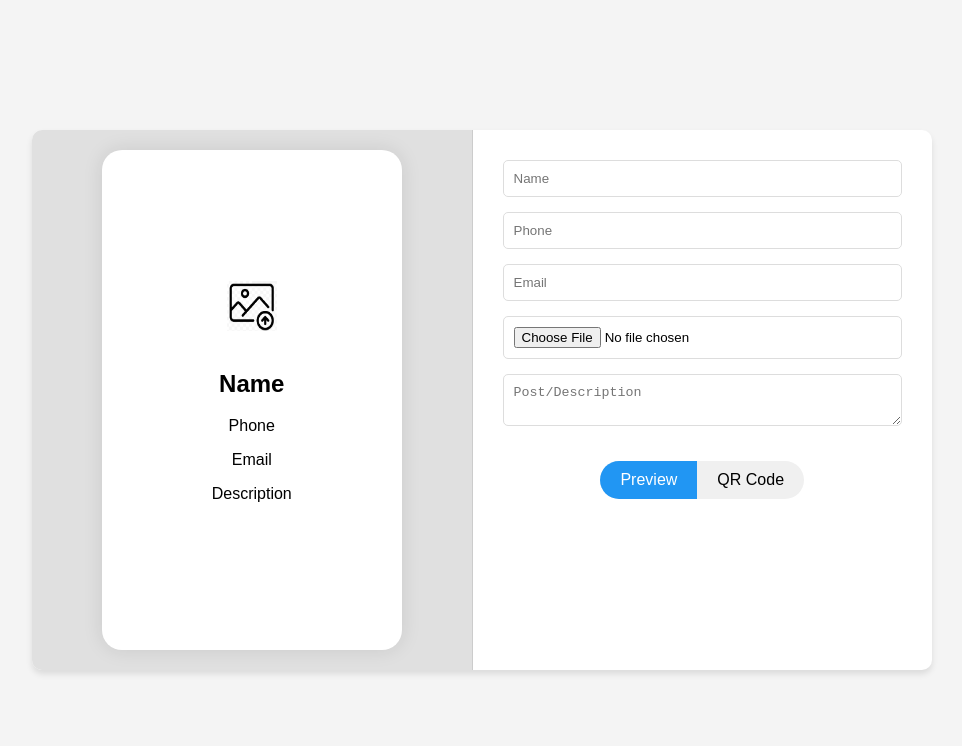
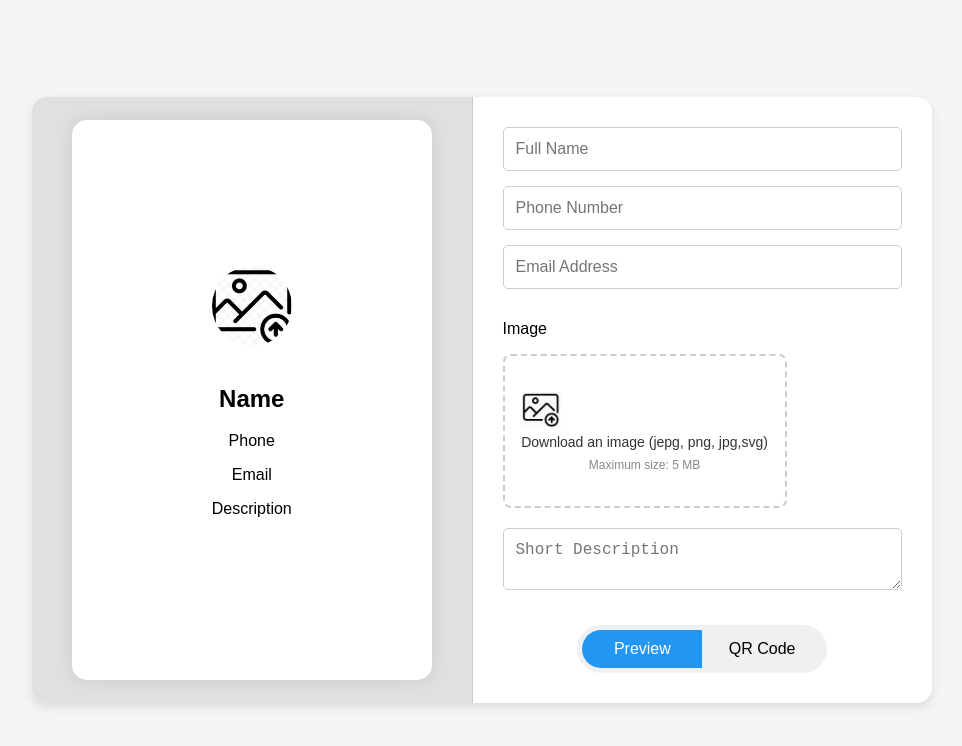
Before and after one commit to biko2020/vCard, a plain HTML site: page index.html in a window 1280 px wide. Shown: the whole page, without its empty margins (158-1120 px from the left). Drawn offline with nearby package versions, Linux system fonts and the light colour scheme; no server answers.

Commit message:
styling the UI

```diff
--- a/assets/css/styles.css
+++ b/assets/css/styles.css
@@ -11,8 +11,8 @@ body {
 .container {
     display: flex;
     background-color: white;
-    box-shadow: 0 4px 6px rgba(0, 0, 0, 0.1);
-    border-radius: 10px;
+    box-shadow: 0 4px 10px rgba(0, 0, 0, 0.1);
+    border-radius: 15px;
     overflow: hidden;
     width: 900px;
 }
@@ -30,37 +30,33 @@ body {
 
 .phone-content {
     background-color: white;
-    border-radius: 20px;
-    width: 300px;
-    height: 500px;
+    border-radius: 15px;
+    width: 320px;
+    height: 520px;
     display: flex;
     flex-direction: column;
     align-items: center;
     justify-content: center;
-    overflow: hidden;
-    box-shadow: 0 0 20px rgba(0,0,0,0.1);
+    box-shadow: 0 0 15px rgba(0,0,0,0.1);
+    padding: 20px;
 }
 
 #preview-card, #qr-code-container {
     display: flex;
     flex-direction: column;
     align-items: center;
-    justify-content: center;
     text-align: center;
-    padding: 20px;
     width: 100%;
 }
 
 #profile-preview {
-    width: 50px;
-    height: 50px;
-    /* border-radius: 50%; */
-    /* object-fit: cover; */
-    background-size: cover;
-    background-position: center;
-    background-repeat: no-repeat;
+    width: 80px;
+    height: 80px;
+    border-radius: 50%;
+    object-fit: cover;
     margin-bottom: 15px;
 }
+
 .form-section {
     flex: 1;
     padding: 30px;
@@ -76,9 +72,10 @@ body {
 #vcard-form input,
 #vcard-form textarea {
     margin-bottom: 15px;
-    padding: 10px;
-    border: 1px solid #ddd;
+    padding: 12px;
+    border: 1px solid #ccc;
     border-radius: 5px;
+    font-size: 16px;
 }
 
 .toggle-container {
@@ -90,8 +87,10 @@ body {
 .toggle-switch {
     display: flex;
     background-color: #f0f0f0;
-    border-radius: 20px;
+    border-radius: 25px;
     overflow: hidden;
+    padding: 5px;
+    width: 60%;
 }
 
 .toggle-switch input {
@@ -102,14 +101,81 @@ body {
     padding: 10px 20px;
     cursor: pointer;
     transition: background-color 0.3s;
+    flex: 1; /* Make labels fill the available space */
+    text-align: center;
 }
 
 .toggle-switch input:checked + label {
     background-color: #2196F3;
     color: white;
+
 }
+
+/* Ensure each label gets the correct rounded border */
+#preview-toggle-preview {
+    border-radius: 50px 0 0 50px;
+}
+
+#preview-toggle-qr {
+    border-radius: 0 50px 50px 0;
+}
+
+/* Ensure the labels behave like block elements */
+.toggle-switch label:first-of-type {
+    border-radius: 50px 0 0 50px;
+}
+
+.toggle-switch label:last-of-type {
+    border-radius: 0 50px 50px 0;
+}
+
 
 #qr-code-container img {
     max-width: 200px;
     max-height: 200px;
 }
+.file-upload-box {
+    width: 100%;
+    max-width: 250px; /* Adjust width as needed */
+    height: 120px;
+    border: 2px dashed #ccc;
+    display: flex;
+    flex-direction: column;
+    align-items: center;
+    justify-content: center;
+    text-align: center;
+    padding: 15px;
+    border-radius: 8px;
+    cursor: pointer;
+    transition: border-color 0.3s ease-in-out;
+    position: relative;
+    margin: 0px 0px 20px 0px;
+}
+
+.file-upload-box:hover {
+    border-color: #045f35;
+}
+
+.upload-icon {
+    width: 40px;
+    height: 40px;
+    background: url('/assets/images/default-pic.png') no-repeat center;
+    background-size: contain;
+    margin-bottom: 5px;
+    cursor: pointer;
+}
+
+.upload-text {
+    font-size: 14px;
+    color: #333;
+    margin: 5px 0;
+}
+
+.upload-size {
+    font-size: 12px;
+    color: #888;
+}
+
+#profile-input {
+    display: none; /* Hides default file input */
+}
--- a/index.html
+++ b/index.html
@@ -18,17 +18,26 @@
                     <p id="email-preview">Email</p>
                     <p id="post-preview">Description</p>
                 </div>
-                <div id="qr-code-container"></div>
+                <div id="qr-code-container" class="hidden"></div>
             </div>
         </div>
 
         <div class="form-section">
             <form id="vcard-form">
-                <input type="text" name="name" id="name-input" placeholder="Name" required>
-                <input type="tel" name="phone" id="phone-input" placeholder="Phone" required>
-                <input type="email" name="email" id="email-input" placeholder="Email" required>
-                <input type="file" name="profile" id="profile-input" accept="image/*" required>
-                <textarea name="post" id="post-input" placeholder="Post/Description" required></textarea>
+                <input type="text" name="name" id="name-input" placeholder="Full Name" required>
+                <input type="tel" name="phone" id="phone-input" placeholder="Phone Number" required>
+                <input type="email" name="email" id="email-input" placeholder="Email Address" required>
+                <p>Image</p>
+                <div class="file-upload-box">
+                    <label for="profile-input">
+                        <div class="upload-icon"></div>
+                        <p class="upload-text">Download an image (jepg, png, jpg,svg)</p>
+                        <span class="upload-size">Maximum size: 5 MB</span>
+                    </label>
+                    <input type="file" name="profile" id="profile-input" accept="image/*" required>
+                </div>
+
+                <textarea name="post" id="post-input" placeholder="Short Description" required></textarea>
             </form>
             <div class="toggle-container">
                 <div class="toggle-switch">
```
Also changed, not shown: 16 other files.
